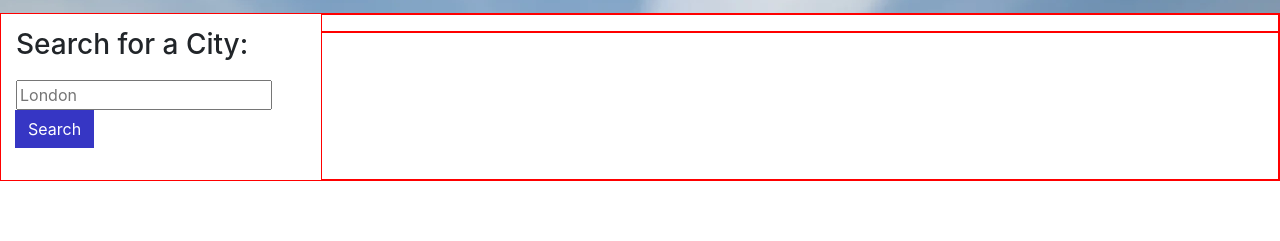
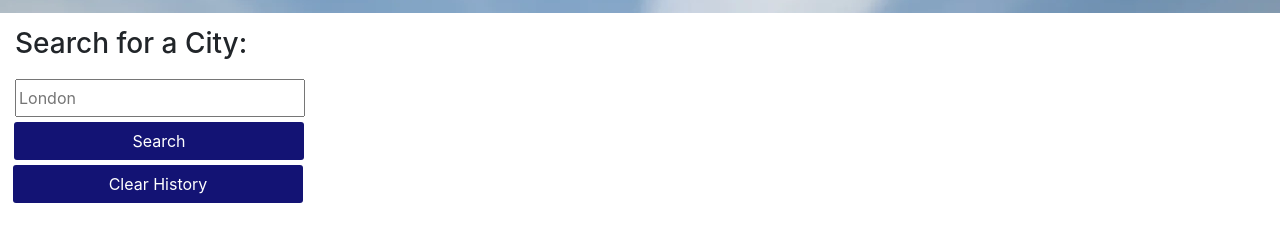
Before and after one commit to HarryHolder/weather-dashboard-app, a plain HTML site: page index.html in a window 1280 px wide. Shown: the part 59-300 px from the top of the page. Drawn offline with nearby package versions, Linux system fonts and the light colour scheme.

Commit message:
data added to cards for searched location for 5 days. Clear button added to remove local storage and created buttons. Some basic css added.

```diff
--- a/assets/css/styles.css
+++ b/assets/css/styles.css
@@ -12,20 +12,32 @@
     padding-bottom: 10px;
 }
 
-#show-weather {
-    border: 1px solid red;
+.btn {
+    background-color: rgb(19, 19, 116);
+    color: white;
+    margin-top:5px;
+    border-radius: 3px;
 }
 
-.row {
-    border: 1px solid red;
-
+.input-group-append {
+    display: block;
+    width: 100%;
 }
 
-.btn {
-    background-color: rgb(54, 54, 196);
-    color: white;
+#search-input {
+    display: inline;
+    width: 100%;
+    line-height: 2;
 }
 
-hr {
-    background-color: black;
+#search-button {
+    display: block;
+    width: 100%;
+    border-radius: 3px;
 }
+
+#clear-button {
+    display: block;
+    width: 100%;
+    border-radius: 3px;
+}
--- a/assets/js/script.js
+++ b/assets/js/script.js
@@ -1,6 +1,10 @@
+moment.locale('en-gb');
+
 let todayEl = $("#today"); // Link todayEl to html section
 let searchHistory = []; // empty array for searches
 let searchHistoryContainer = $("#history"); // create element for button display area
+let clearButton = $("#clear-button");
+
 
 function displayHistory() {
   // function for creating buttons for previous searched location
@@ -14,6 +18,7 @@ function displayHistory() {
     btn.text(searchHistory[i]); // give the button a text of the searched location
     searchHistoryContainer.append(btn); // add the button to the container
   }
+
 }
 
 function addToHistory(search) {
@@ -33,6 +38,7 @@ function getHistory() {
   if (storedHistory) {
     // Check stored history exists
     searchHistory = JSON.parse(storedHistory); // Convert from string to object
+
   }
   displayHistory(); // re-run the display function
 }
@@ -115,7 +121,7 @@ function fetchAPI(search) {
 
       for (let i = 5; i < response.list.length; i += 8) {
         let card = $("<div>");
-        card.attr("class", "card col");
+        card.attr("class", "card col-sm-12 col-lg");
         card.attr("id", [i]);
         let cardBody = $("<div>");
         cardBody.attr("class", "card-body");
@@ -157,7 +163,7 @@ function handleSearch(event) {
   let search = $("#search-input").val().trim(); // Create variable with users search
 
   fetchAPI(search); // Run fetchAPI function with the search as the parameter
-  $("#search-input").text(""); // empty the search input
+  $("#search-input").empty; // empty the search input
 }
 
 $("#search-button").on("click", handleSearch); // When search button is clicked run the above function
@@ -174,3 +180,7 @@ function historyClick(event) {
 }
 
 searchHistoryContainer.on("click", historyClick); // if a previous place button is clicked, run above function
+clearButton.on("click", function(event) {
+  localStorage.clear();
+  displayHistory();
+});
--- a/index.html
+++ b/index.html
@@ -32,7 +32,7 @@
                 <button type="submit" class="btn search-button" id="search-button" aria-label="submit search">
                   Search
                 </button>
-                <hr class="hr weather-hr" />
+                <button class="btn clear-button" id="clear-button">Clear History</button>
               </div>
             </div>
           </div>
@@ -49,6 +49,7 @@
 
   <!-- Moment.js -->
   <script src="https://cdnjs.cloudflare.com/ajax/libs/moment.js/2.29.4/moment.min.js"></script>
+  <script src="https://cdnjs.cloudflare.com/ajax/libs/moment.js/2.29.4/locale/en-gb.min.js" charset="UTF-8"></script>
   <!-- jQuery -->
   <script src="https://cdnjs.cloudflare.com/ajax/libs/jquery/3.2.1/jquery.min.js"></script>
   <script src="./assets/js/script.js"></script>
```
